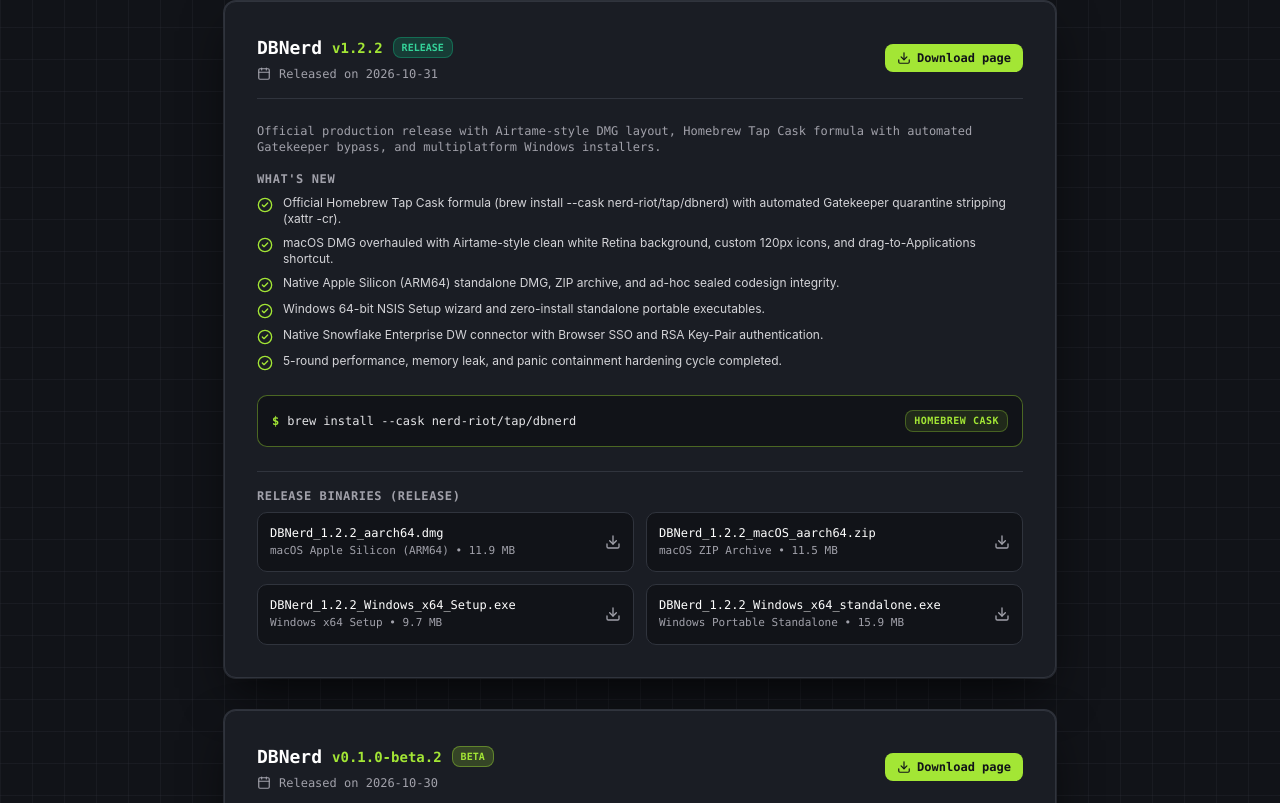
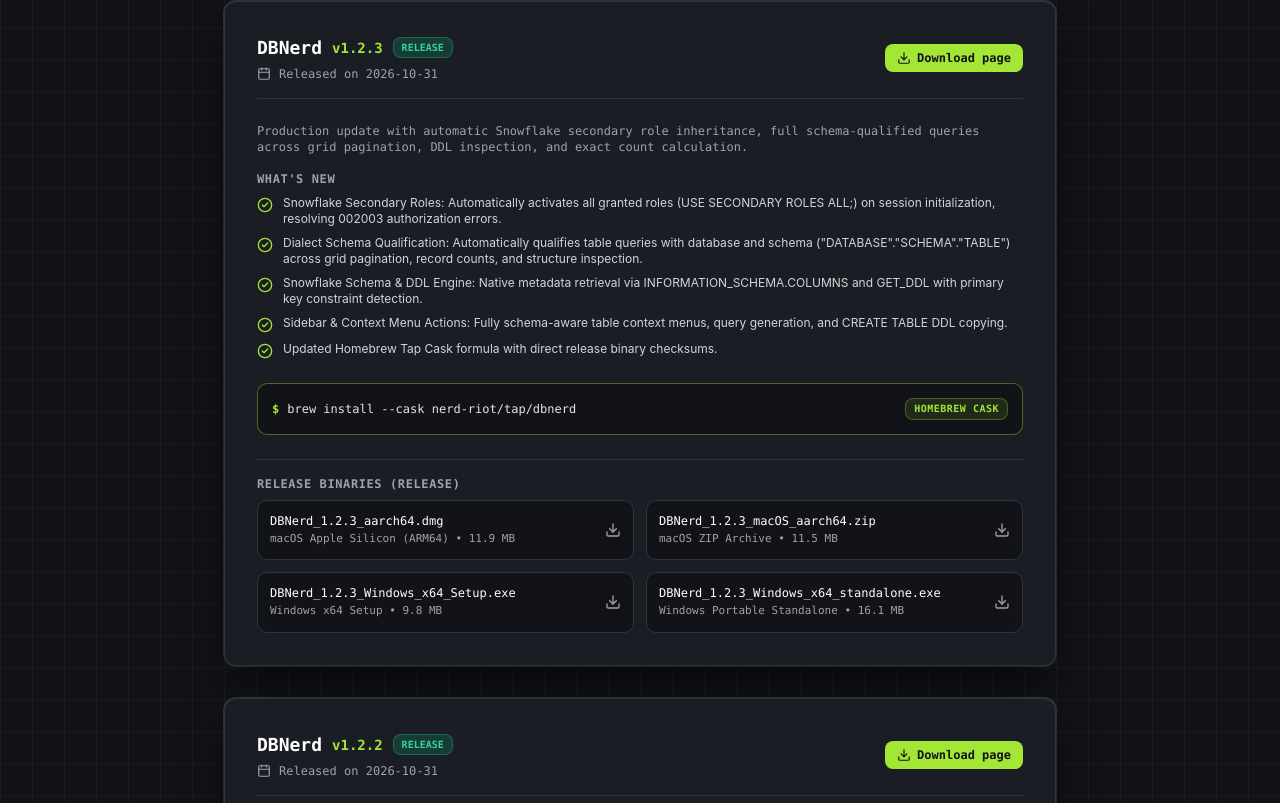
Before and after one commit to nerd-riot/website, a Next.js app: page /releases in a window 1280 px wide. Shown: the part 357-1160 px from the top of the page. Built offline with nearby package versions, Linux system fonts and the light colour scheme.

Commit message:
chore(release): bump website release to v1.2.3 with verified sha256 checksums

```diff
--- a/app/api/downloads/[assetId]/route.ts
+++ b/app/api/downloads/[assetId]/route.ts
@@ -12,9 +12,36 @@
 
 const GDRIVE_BETA_FOLDER = "https://drive.google.com/drive/folders/1UyCPmcmzTasiJujR3QbRgV573UmApLeX?usp=drive_link";
 const GDRIVE_RELEASE_FOLDER = "https://drive.google.com/drive/folders/178UfDA2B63ZosCGT-bLjMVzH29MgjUC4?usp=drive_link";
+const GITHUB_RELEASE_V123 = "https://github.com/nerd-riot/db-nerd/releases/download/v1.2.3";
 const GITHUB_RELEASE_V122 = "https://github.com/nerd-riot/db-nerd/releases/download/v1.2.2";
 
 const ASSET_REGISTRY: Record<string, AssetEntry> = {
+  // Release v1.2.3 (Official GitHub Releases CDN)
+  "dbnerd-release-macos-arm64-v1.2.3": {
+    channel: "release",
+    filename: "DBNerd_1.2.3_aarch64.dmg",
+    directUrl: `${GITHUB_RELEASE_V123}/DBNerd_1.2.3_aarch64.dmg`,
+    fallbackFolderUrl: "https://github.com/nerd-riot/db-nerd/releases/tag/v1.2.3",
+  },
+  "dbnerd-release-macos-zip-v1.2.3": {
+    channel: "release",
+    filename: "DBNerd_1.2.3_macOS_aarch64.zip",
+    directUrl: `${GITHUB_RELEASE_V123}/DBNerd_1.2.3_macOS_aarch64.zip`,
+    fallbackFolderUrl: "https://github.com/nerd-riot/db-nerd/releases/tag/v1.2.3",
+  },
+  "dbnerd-release-windows-setup-v1.2.3": {
+    channel: "release",
+    filename: "DBNerd_1.2.3_Windows_x64_Setup.exe",
+    directUrl: `${GITHUB_RELEASE_V123}/DBNerd_1.2.3_Windows_x64_Setup.exe`,
+    fallbackFolderUrl: "https://github.com/nerd-riot/db-nerd/releases/tag/v1.2.3",
+  },
+  "dbnerd-release-windows-standalone-v1.2.3": {
+    channel: "release",
+    filename: "DBNerd_1.2.3_Windows_x64_standalone.exe",
+    directUrl: `${GITHUB_RELEASE_V123}/DBNerd_1.2.3_Windows_x64_standalone.exe`,
+    fallbackFolderUrl: "https://github.com/nerd-riot/db-nerd/releases/tag/v1.2.3",
+  },
+
   // Release v1.2.2 (Official GitHub Releases CDN)
   "dbnerd-release-macos-arm64-v1.2.2": {
     channel: "release",
--- a/app/download/dbnerd/page.tsx
+++ b/app/download/dbnerd/page.tsx
@@ -11,29 +11,29 @@
   const channelData = {
     release: {
       name: "DBNerd",
-      badge: "v1.2.2 (Latest Stable)",
+      badge: "v1.2.3 (Latest Stable)",
       badgeColor: "bg-emerald-500/15 border-emerald-500/40 text-emerald-400",
       icon: "/media/app-icon-release.png",
       tagline: "Official production build. High stability, 120 FPS data grid, Snowflake Enterprise SSO, zero Gatekeeper quarantine.",
       bundleId: "com.dbnerd.desktop",
       homebrewCmd: "brew install --cask nerd-riot/tap/dbnerd",
-      armDmg: "DBNerd_1.2.2_aarch64.dmg",
-      armUrl: "https://github.com/nerd-riot/db-nerd/releases/download/v1.2.2/DBNerd_1.2.2_aarch64.dmg",
-      armSha: "b757a3272a7b6f0a2b22cfd61fe600bc30ecda7879f6dea9727ccead353bbfb1",
+      armDmg: "DBNerd_1.2.3_aarch64.dmg",
+      armUrl: "https://github.com/nerd-riot/db-nerd/releases/download/v1.2.3/DBNerd_1.2.3_aarch64.dmg",
+      armSha: "635c0be164fe7c86e43dff1a85e5efff530e008f3ecca4245ec2ef8cd6206974",
       armSize: "11.9 MB",
-      armZip: "DBNerd_1.2.2_macOS_aarch64.zip",
-      armZipUrl: "https://github.com/nerd-riot/db-nerd/releases/download/v1.2.2/DBNerd_1.2.2_macOS_aarch64.zip",
-      armZipSha: "c463770976ac0cb7c9868f2017b38c662c1f000661295b86c15e0c14b6d56443",
+      armZip: "DBNerd_1.2.3_macOS_aarch64.zip",
+      armZipUrl: "https://github.com/nerd-riot/db-nerd/releases/download/v1.2.3/DBNerd_1.2.3_macOS_aarch64.zip",
+      armZipSha: "bd48c4365795a61ba1bf856d0243f5473270fd0824bdb2488dbd9cb43b79cf50",
       armZipSize: "11.5 MB",
-      winSetup: "DBNerd_1.2.2_Windows_x64_Setup.exe",
-      winSetupUrl: "https://github.com/nerd-riot/db-nerd/releases/download/v1.2.2/DBNerd_1.2.2_Windows_x64_Setup.exe",
-      winSetupSha: "60637b5dc527b218c865cd785fed767835ac556b079c586c044bf0a6f48b136f",
-      winSetupSize: "9.7 MB",
-      winStandalone: "DBNerd_1.2.2_Windows_x64_standalone.exe",
-      winStandaloneUrl: "https://github.com/nerd-riot/db-nerd/releases/download/v1.2.2/DBNerd_1.2.2_Windows_x64_standalone.exe",
-      winStandaloneSha: "b417c14405fb6343b397fe3fb0372cab253da21d9f0bd5da9d994bf2697f6070",
-      winStandaloneSize: "15.9 MB",
-      githubReleaseUrl: "https://github.com/nerd-riot/db-nerd/releases/tag/v1.2.2",
+      winSetup: "DBNerd_1.2.3_Windows_x64_Setup.exe",
+      winSetupUrl: "https://github.com/nerd-riot/db-nerd/releases/download/v1.2.3/DBNerd_1.2.3_Windows_x64_Setup.exe",
+      winSetupSha: "146fc07ad157ba2714ea63cdb7a145261db92dffacb816a832ef32ba0dd57150",
+      winSetupSize: "9.8 MB",
+      winStandalone: "DBNerd_1.2.3_Windows_x64_standalone.exe",
+      winStandaloneUrl: "https://github.com/nerd-riot/db-nerd/releases/download/v1.2.3/DBNerd_1.2.3_Windows_x64_standalone.exe",
+      winStandaloneSha: "6714171fec87467b377908cad07240bd0bdd1dc9dd30626af42ee2b1cb9edd9b",
+      winStandaloneSize: "16.0 MB",
+      githubReleaseUrl: "https://github.com/nerd-riot/db-nerd/releases/tag/v1.2.3",
     },
     beta: {
       name: "DBNerd Beta",
--- a/app/releases/page.tsx
+++ b/app/releases/page.tsx
@@ -28,6 +28,52 @@
 }
 
 const releasesData: ReleaseItem[] = [
+  {
+    project: "DBNerd",
+    version: "v1.2.3",
+    date: "2026-10-31",
+    channel: "release",
+    channelBadge: "bg-emerald-500/20 border-emerald-500/40 text-emerald-400",
+    description: "Production update with automatic Snowflake secondary role inheritance, full schema-qualified queries across grid pagination, DDL inspection, and exact count calculation.",
+    homebrew: "brew install --cask nerd-riot/tap/dbnerd",
+    notes: [
+      "Snowflake Secondary Roles: Automatically activates all granted roles (USE SECONDARY ROLES ALL;) on session initialization, resolving 002003 authorization errors.",
+      "Dialect Schema Qualification: Automatically qualifies table queries with database and schema (\"DATABASE\".\"SCHEMA\".\"TABLE\") across grid pagination, record counts, and structure inspection.",
+      "Snowflake Schema & DDL Engine: Native metadata retrieval via INFORMATION_SCHEMA.COLUMNS and GET_DDL with primary key constraint detection.",
+      "Sidebar & Context Menu Actions: Fully schema-aware table context menus, query generation, and CREATE TABLE DDL copying.",
+      "Updated Homebrew Tap Cask formula with direct release binary checksums.",
+    ],
+    assets: [
+      {
+        name: "DBNerd_1.2.3_aarch64.dmg",
+        platform: "macOS Apple Silicon (ARM64)",
+        size: "11.9 MB",
+        id: "dbnerd-release-macos-arm64-v1.2.3",
+        directUrl: "https://github.com/nerd-riot/db-nerd/releases/download/v1.2.3/DBNerd_1.2.3_aarch64.dmg",
+      },
+      {
+        name: "DBNerd_1.2.3_macOS_aarch64.zip",
+        platform: "macOS ZIP Archive",
+        size: "11.5 MB",
+        id: "dbnerd-release-macos-zip-v1.2.3",
+        directUrl: "https://github.com/nerd-riot/db-nerd/releases/download/v1.2.3/DBNerd_1.2.3_macOS_aarch64.zip",
+      },
+      {
+        name: "DBNerd_1.2.3_Windows_x64_Setup.exe",
+        platform: "Windows x64 Setup",
+        size: "9.8 MB",
+        id: "dbnerd-release-windows-setup-v1.2.3",
+        directUrl: "https://github.com/nerd-riot/db-nerd/releases/download/v1.2.3/DBNerd_1.2.3_Windows_x64_Setup.exe",
+      },
+      {
+        name: "DBNerd_1.2.3_Windows_x64_standalone.exe",
+        platform: "Windows Portable Standalone",
+        size: "16.1 MB",
+        id: "dbnerd-release-windows-standalone-v1.2.3",
+        directUrl: "https://github.com/nerd-riot/db-nerd/releases/download/v1.2.3/DBNerd_1.2.3_Windows_x64_standalone.exe",
+      },
+    ],
+  },
   {
     project: "DBNerd",
     version: "v1.2.2",
--- a/components/sections/Hero.tsx
+++ b/components/sections/Hero.tsx
@@ -33,7 +33,7 @@
           {/* Product Status Badge */}
           <div className="inline-flex items-center gap-2 px-3.5 py-1.5 rounded-full bg-[#1A1D24] border border-[#30343D] text-xs font-mono text-dark-text shadow-sm hover:border-accent transition-colors">
             <span className="w-2 h-2 rounded-full bg-accent animate-pulse" />
-            <span className="font-semibold text-accent">DBNerd v1.2.2</span>
+            <span className="font-semibold text-accent">DBNerd v1.2.3</span>
             <span className="text-[#30343D]">•</span>
             <span className="text-emerald-400 font-bold">Stable Release &amp; Homebrew Tap Ready</span>
           </div>
```
